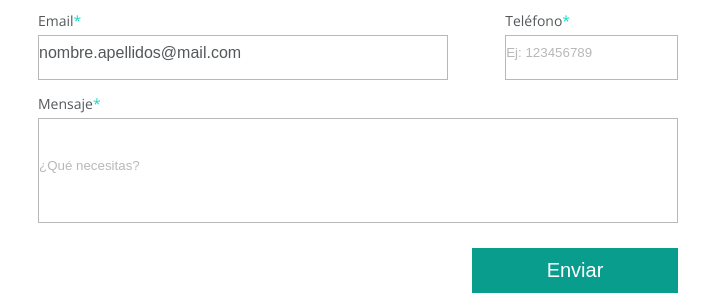
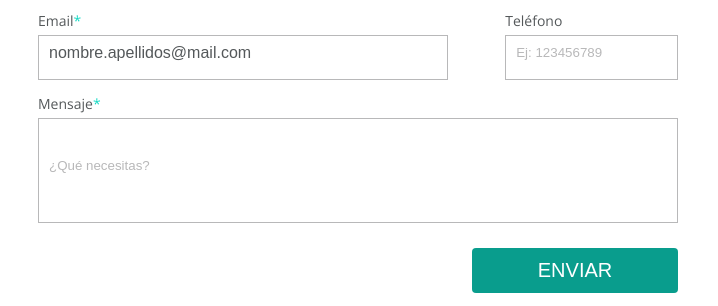
Before and after one commit to aruiz982/modulo-1-evaluacion-final-grupo, a website built with Vite: page src/contact.html in a window 1280 px wide. Shown: the part 646-952 px from the top of the page, 282-1000 px from the left. Built offline with nearby package versions, Linux system fonts and the light colour scheme; files whose address does not match are found by name.

Commit message:
contact change

```diff
--- a/src/contact.html
+++ b/src/contact.html
@@ -69,9 +69,8 @@
             </div>
             <div>
               <label class="label" for="telefono"
-                >Teléfono<span class="star">*</span></label
-              >
-              <input
+                >Teléfono <span class="star"></span></label
+              ><input
                 class="input different2"
                 type="tel"
                 id="telefono"
@@ -93,7 +92,7 @@
             required
           />
 
-          <input class="contact__submit" type="submit" value="Enviar" />
+          <input class="contact__submit" type="submit" value="ENVIAR" />
         </form>
       </div>
     </main>
--- a/src/scss/layout/_contact.scss
+++ b/src/scss/layout/_contact.scss
@@ -98,6 +98,9 @@ line-height: 24px;
     height: 45px;
 
 }
+input::placeholder{
+    padding: 10px;
+}
 .input:active{background-color:#b8b8b9
 
 }
@@ -105,6 +108,7 @@ line-height: 24px;
     background-color: $color_blue-green;
     font-size: 20px;
     border: none;
+    border-radius: 4PX;
     color: white;
     margin-top: 15px;
     margin-bottom: 60px;
```
